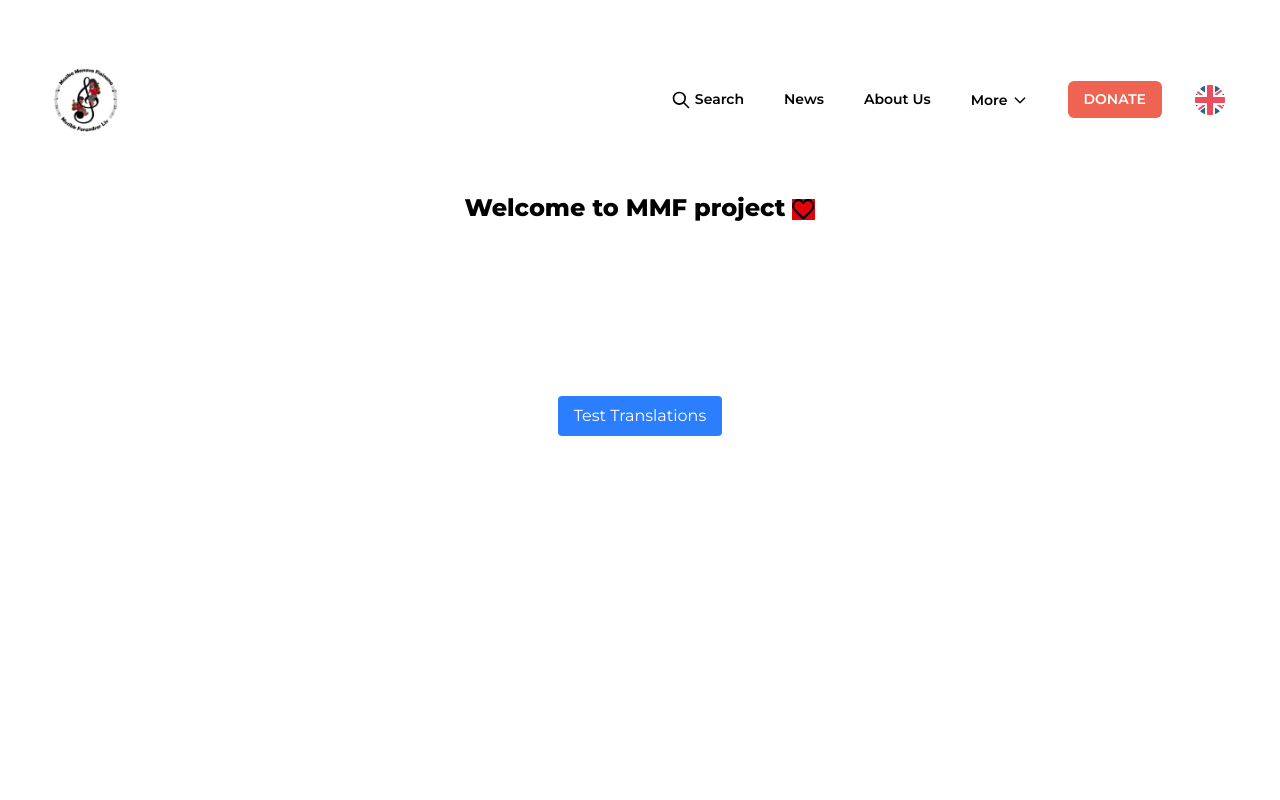
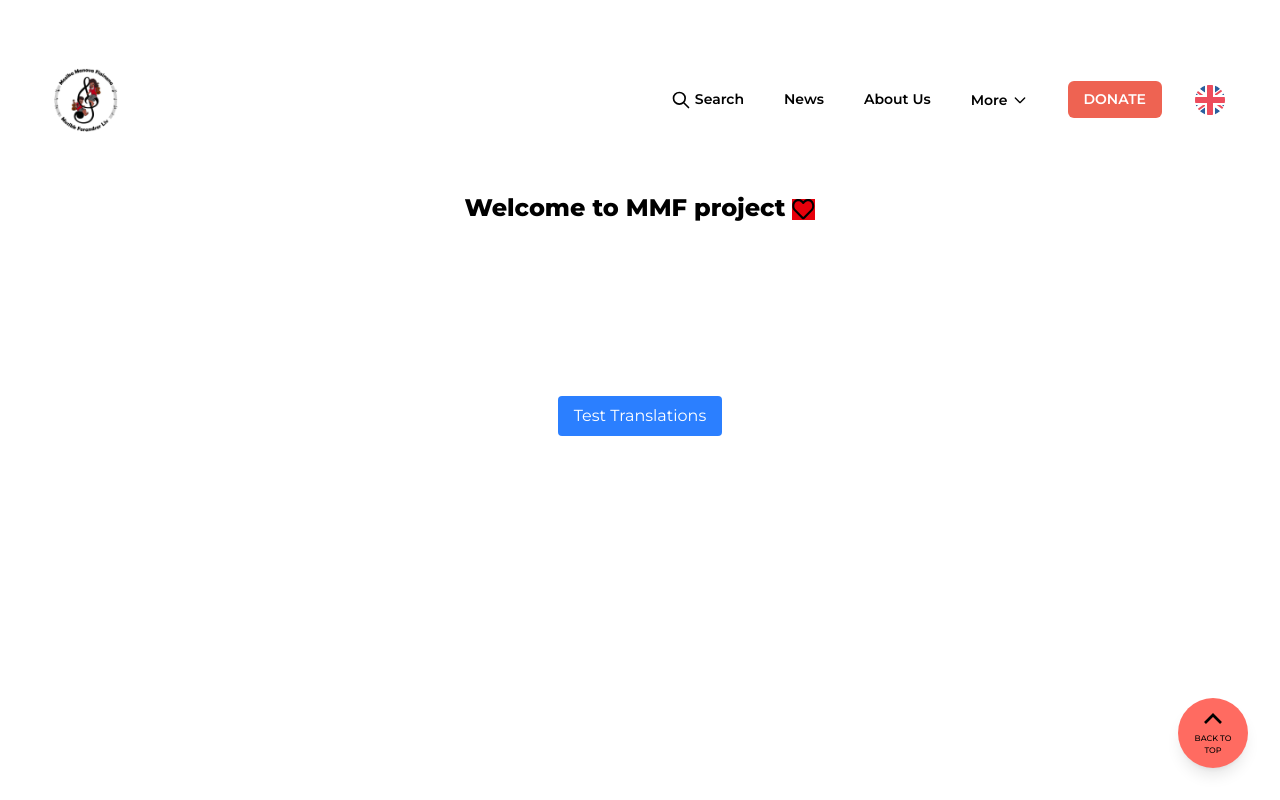
Before and after one commit to NoroffFEU/musikkforandrerliv.no, a React (Vite) app: page / in a window 1280 px wide. Shown: the top 800 px of the page. Built offline with nearby package versions, Linux system fonts and the light colour scheme; a web font is replaced by a local one.

Commit message:
Remove unused code. Adjust back to top button

```diff
--- a/src/components/homePage/historySection.jsx
+++ b/src/components/homePage/historySection.jsx
@@ -1,32 +1,15 @@
-import React, { useState, useEffect } from 'react';
+import React from 'react';
+
 import data from '../../data/landing-page-content.json';
 
 export function HistorySection() {
   const { image, title, content } = data.history;
-  const [isExpanded, setIsExpanded] = useState(false);
-  const [isVisible, setIsVisible] = useState(false);
-
-
-
-  const toggleVisibility = () => {
-    if (window.pageYOffset > 300) {
-      setIsVisible(true);
-    } else {
-      setIsVisible(false);
-    }
-  };
-
-  // Set up scroll event listener
-  useEffect(() => {
-    window.addEventListener('scroll', toggleVisibility);
-    return () => window.removeEventListener('scroll', toggleVisibility);
-  }, []);
 
   // Scroll to top function
   const scrollToTop = () => {
     window.scrollTo({
       top: 0,
-      behavior: 'smooth'
+      behavior: 'smooth',
     });
   };
 
@@ -58,7 +41,6 @@ export function HistorySection() {
               leading-[150%]
               tracking-[0]
               text-center
-              font-normal
               font-[var(--font-sans)]
               text-black
               mx-auto
@@ -75,12 +57,10 @@ export function HistorySection() {
           className="mx-auto w-full h-auto object-cover"
         />
 
-
         <button className="hidden sm:inline-block w-fit py-4 px-[30px] border rounded-[9px] [font-family:var(--font-sans) ] font-semibold md:text-2xl cursor-pointer">
-            READ MORE
-          </button>
+          READ MORE
+        </button>
       </div>
-
 
       <button
         className={`
@@ -101,7 +81,6 @@ export function HistorySection() {
           duration-300
           shadow-lg
           z-50
-          ${isVisible ? 'opacity-100' : 'opacity-0 pointer-events-none'}
         `}
         onClick={scrollToTop}
       >
@@ -111,17 +90,17 @@ export function HistorySection() {
             height="18"
             viewBox="0 0 30 18"
             xmlns="http://www.w3.org/2000/svg"
-            className="mb-3"
             stroke="black"
-            strokeWidth="5"
+            className="mb-1"
+            strokeWidth="4"
             fill="none"
           >
-            <polyline
-              points="3,15 15,3 27,15"
-            />
+            <polyline points="3,15 15,3 27,15" />
           </svg>
-          <div className="text-center text-[12px] ">
-            BACK TO<br />TOP
+          <div className="text-center text-[8px] font-medium">
+            BACK TO
+            <br />
+            TOP
           </div>
         </div>
       </button>
```
